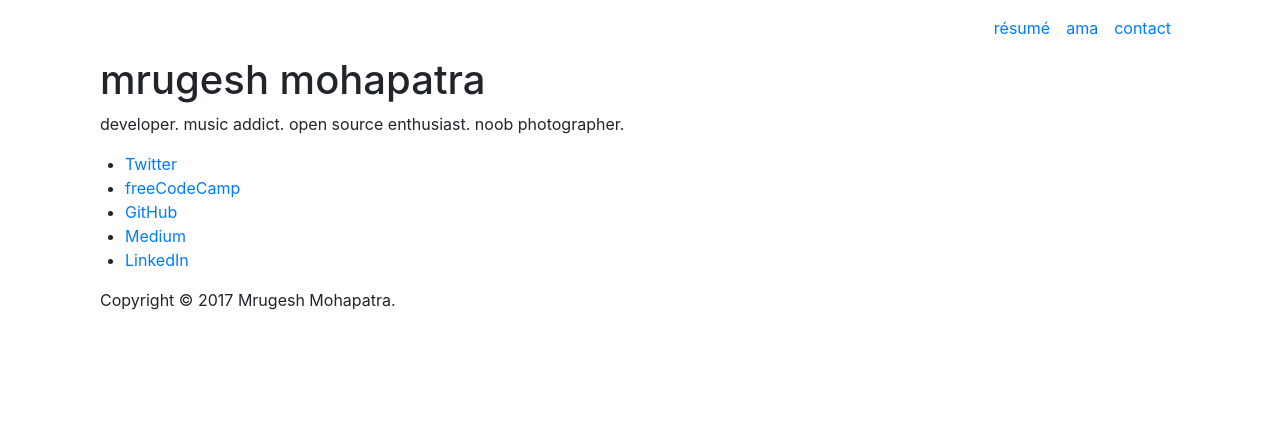
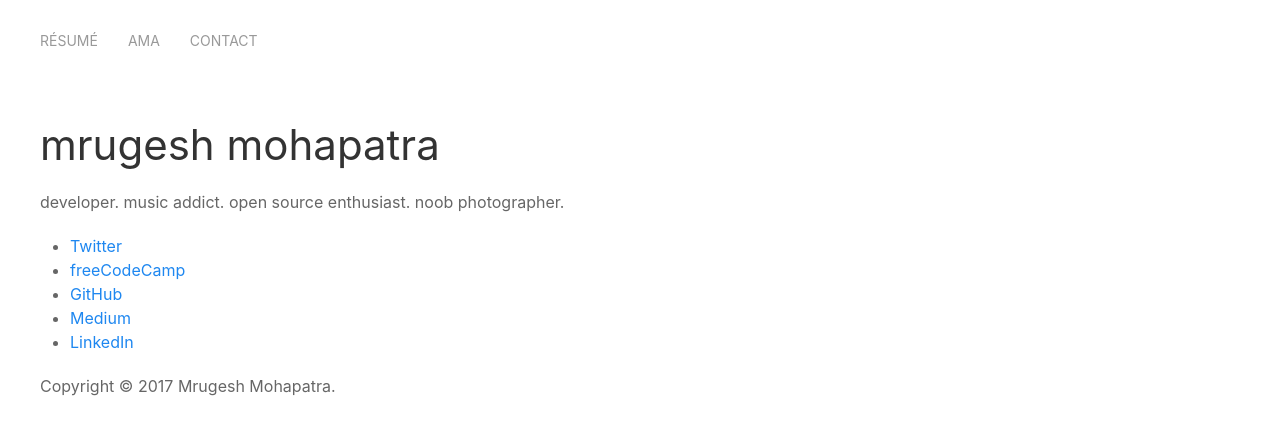
Before and after one commit to raisedadead/portfolio, a React (Create React App) app: page / in a window 1280 px wide. Shown: the top 434 px of the page. Built offline with nearby package versions, Linux system fonts and the light colour scheme.

Commit message:
feat(styles): Replaced UIKit instead of Bootstrap and FA

```diff
--- a/package.json
+++ b/package.json
@@ -20,15 +20,13 @@
     ]
   },
   "dependencies": {
-    "@fortawesome/react-fontawesome": "0.0.12",
-    "bootstrap": "^4.0.0-beta",
     "react": "^16.0.0",
     "react-dom": "^16.0.0",
     "react-fontawesome": "^1.6.1",
     "react-helmet": "^5.2.0",
     "react-popper": "^0.7.4",
     "react-transition-group": "^2.2.1",
-    "reactstrap": "^5.0.0-alpha.3"
+    "uikit": "^3.0.0-beta.34"
   },
   "devDependencies": {
     "@commitlint/cli": "^4.2.2",
--- a/src/App.js
+++ b/src/App.js
@@ -1,45 +1,20 @@
 import React, { Component } from 'react'
-import { Helmet } from 'react-helmet'
-import { Container, Row, Col } from 'reactstrap'
+
 import { TopNav, SocialNav, Footer } from './components/index'
 
 export default class App extends Component {
   render() {
     return (
-      <div className="Application">
-        <Helmet>
-          <meta charSet="utf-8" />
-          <meta
-            name="viewport"
-            content="width=device-width, initial-scale=1, shrink-to-fit=no"
-          />
-          <meta name="theme-color" content="#000000" />
-          <title>mrugesh mohapatra</title>
-          <link
-            rel="stylesheet"
-            href="https://maxcdn.bootstrapcdn.com/font-awesome/4.7.0/css/font-awesome.min.css"
-          />
-        </Helmet>
-        <Container>
-          <Row>
-            <Col>
-              <TopNav />
-              <Col>
-                <h1>mrugesh mohapatra</h1>
-              </Col>
-              <Col>
-                <p>
-                  developer. music addict. open source enthusiast. noob
-                  photographer.
-                </p>
-              </Col>
-              <SocialNav />
-              <Col>
-                <Footer />
-              </Col>
-            </Col>
-          </Row>
-        </Container>
+      <div className="uk-container">
+        <div className="uk-container">
+          <TopNav />
+          <h1 className="uk-heading-primary">mrugesh mohapatra</h1>
+          <p>
+            developer. music addict. open source enthusiast. noob photographer.
+          </p>
+          <SocialNav />
+          <Footer />
+        </div>
       </div>
     )
   }
--- a/src/components/Nav/TopNav.js
+++ b/src/components/Nav/TopNav.js
@@ -1,24 +1,23 @@
 import React, { Component } from 'react'
-import { Navbar, Nav, NavItem, NavLink } from 'reactstrap'
 
 export default class TopNav extends Component {
   render() {
     return (
-      <div>
-        <Navbar expand="md">
-          <Nav className="ml-auto" navbar>
-            <NavItem>
-              <NavLink href="/resume/">résumé</NavLink>
-            </NavItem>
-            <NavItem>
-              <NavLink href="https://github.com/raisedadead/ama/">ama</NavLink>
-            </NavItem>
-            <NavItem>
-              <NavLink href="/contact/">contact</NavLink>
-            </NavItem>
-          </Nav>
-        </Navbar>
-      </div>
+      <nav className="uk-navbar-container uk-navbar-transparent" uk-navbar>
+        <div className="uk-navbar-right">
+          <ul className="uk-navbar-nav">
+            <li>
+              <a href="/resume/">résumé</a>
+            </li>
+            <li>
+              <a href="https://github.com/raisedadead/ama/">ama</a>
+            </li>
+            <li>
+              <a href="/contact/">contact</a>
+            </li>
+          </ul>
+        </div>
+      </nav>
     )
   }
 }
--- a/src/index.js
+++ b/src/index.js
@@ -1,8 +1,28 @@
 import React from 'react'
 import ReactDOM from 'react-dom'
-import 'bootstrap/dist/css/bootstrap.css'
+import { Helmet } from 'react-helmet'
+
 import App from './App'
+import 'uikit/dist/css/uikit.min.css'
+
 import registerServiceWorker from './registerServiceWorker'
 
-ReactDOM.render(<App />, document.getElementById('root'))
+const Main = () => {
+  return (
+    <div>
+      <Helmet>
+        <meta charSet="utf-8" />
+        <meta
+          name="viewport"
+          content="width=device-width, initial-scale=1, shrink-to-fit=no"
+        />
+        <meta name="theme-color" content="#000000" />
+        <title>mrugesh mohapatra</title>
+      </Helmet>
+      <App />
+    </div>
+  )
+}
+
+ReactDOM.render(<Main />, document.getElementById('root'))
 registerServiceWorker()
```
Also changed, not shown: public/index.html (+0 -23 lines), 1 other file (tests, documents, lock files or other folders).
